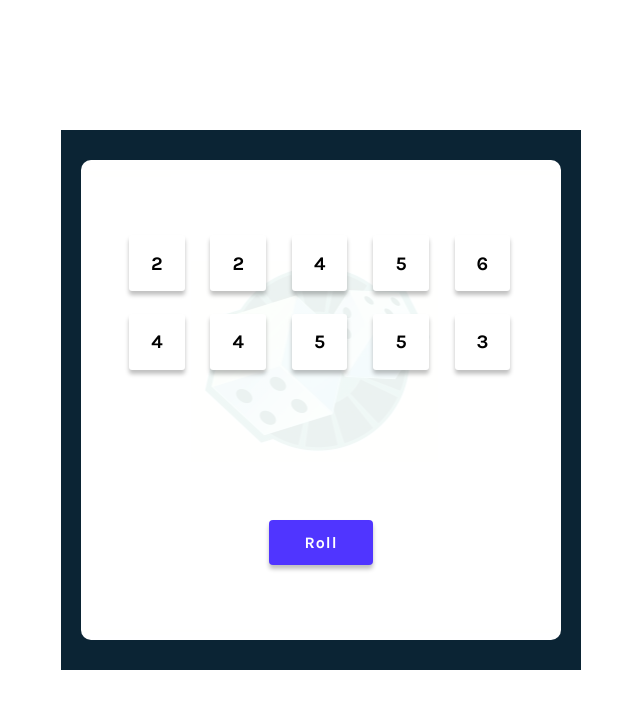
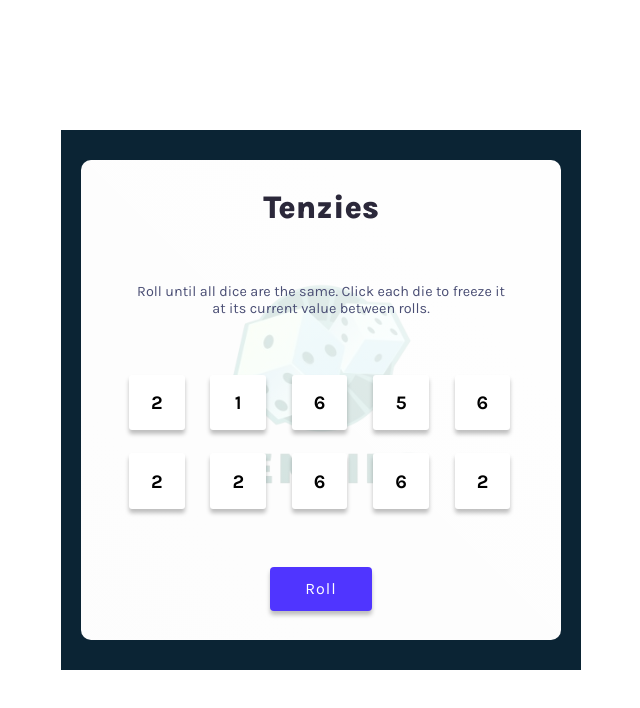
Before and after one commit to TeeHigh/Tenzies, a React (Vite) app in the folder tenzies-game/: page / in a window 1280 px wide. Shown: the top 708 px of the page, without its empty margins (319-959 px from the left). Built offline with nearby package versions, Linux system fonts and the light colour scheme.

Commit message:
Added confetti

```diff
--- a/tenzies-game/index.html
+++ b/tenzies-game/index.html
@@ -3,7 +3,9 @@
   <head>
     <meta charset="UTF-8" />
     <link rel="icon" type="image/svg+xml" href="./src/assets/Tenzies_logo2-removebg-preview.png" />
-    <link href="https://fonts.googleapis.com/css2?family=Inter&family=Karla:wght@700&display=swap" rel="stylesheet">
+    <link rel="preconnect" href="https://fonts.googleapis.com">
+  <link rel="preconnect" href="https://fonts.gstatic.com" crossorigin>
+  <link href="https://fonts.googleapis.com/css2?family=Karla:ital,wght@0,200..800;1,200..800&display=swap" rel="stylesheet">
     <meta name="viewport" content="width=device-width, initial-scale=1.0" />
     <title>Tenzies Game</title>
   </head>
--- a/tenzies-game/package.json
+++ b/tenzies-game/package.json
@@ -10,8 +10,10 @@
     "preview": "vite preview"
   },
   "dependencies": {
+    "@uidotdev/usehooks": "^2.4.1",
     "nanoid": "^5.0.5",
     "react": "^18.2.0",
+    "react-confetti": "^6.1.0",
     "react-dom": "^18.2.0"
   },
   "devDependencies": {
--- a/tenzies-game/src/App.jsx
+++ b/tenzies-game/src/App.jsx
@@ -1,44 +1,98 @@
-import { useState } from 'react'
+import { useState, useEffect } from 'react'
 import './style.css'
 import Die from './Die'
 import 'nanoid'
 import { nanoid } from 'nanoid'
+import Confetti from 'react-confetti'
+// import {useWindowSize} from '@uidotdev/usehooksdotdev/usehooks'
 
 function App() {
   const [diceArr, setDiceArr] = useState(allNewDice)
+  const [tenzies, setTenzies] = useState(false)
+  // const { width, height } = useWindowSize()
+  const width  = window.innerWidth
+  const height = window.innerHeight
+
+  function newDie(){
+    const randomNumber = Math.floor((Math.random() * 6) + 1)
+
+    const newDie = {
+      value: randomNumber,
+      isHeld: false,
+      id: nanoid()
+    }
+
+    return newDie
+  }
 
   function allNewDice(){
     const numberArr = []
 
     for (let i = 0; i < 10; i++){
-      const randomNumber = Math.floor((Math.random() * 6) + 1)
-      numberArr.push({
-        value: randomNumber,
-        isHeld: false,
-        id: nanoid()
-      })
+      numberArr.push(newDie())
     }
-
-    console.log(numberArr)
+    console.log("New dice")
     return numberArr
   }
 
+  function rollDice(){
+    setDiceArr(prev => prev.map(die => (
+      die.isHeld ? die : newDie()
+    )))
+  }
+
+  function holdDice(id){
+    setDiceArr(prev => prev.map(die => (
+      die.id === id ? {...die, isHeld: !die.isHeld} : die
+    )))
+  }
+
+  // function renderDice(){
+  //   return tenzies ? allNewDice() : rollDice()
+  // }
+
+useEffect(() => {
+
+  const allHeld = diceArr.every(element => element.isHeld);
+  const firstValue = diceArr[0].value;
+  const allSame = diceArr.every(element => element.value === firstValue);
+
+  if(allHeld && allSame){
+    setTenzies(true)
+  }
+  else{
+    setTenzies(false)
+  }
+
+  console.log(tenzies)
+
+}, [diceArr])
+
   return (
     <main>
+      {
+        tenzies &&
+        <Confetti
+          width={width}
+          height={height}
+        />
+      }
       <div className="outer-box">
         <div className="inner-box">
+            <h1 className="title">Tenzies</h1>
+            <p className="instructions">Roll until all dice are the same. Click each die to freeze it at its current value between rolls.</p>
           <div className="die-container">
             {
               diceArr.map(die =>
-                <Die value={die.value} isHeld={die.isHeld} key={die.id}/>
+                <Die value={die.value} isHeld={die.isHeld} key={die.id} holdDice={() => holdDice(die.id)}/>
               )
             }
           </div>
           <button
             className='roll-btn'
-            onClick={() => setDiceArr(allNewDice)}
+            onClick={() => tenzies ? allNewDice() : rollDice()}
           >
-              Roll
+              {tenzies ? "New Game" : "Roll" }
           </button>
         </div>
       </div>
--- a/tenzies-game/src/Die.jsx
+++ b/tenzies-game/src/Die.jsx
@@ -1,10 +1,11 @@
 import React from 'react'
 import './style.css'
 
-function Die({value}){
+function Die({value, isHeld, holdDice}){
+
     return (
         <div>
-            <div className="die">{value}</div>
+            <div className={isHeld ? "die is-held": "die"} onClick={holdDice}>{value}</div>
         </div>
     )
 }
--- a/tenzies-game/src/style.css
+++ b/tenzies-game/src/style.css
@@ -24,10 +24,24 @@ main{
   display: grid;
   place-items: center;
   background-image: linear-gradient(45deg,
-  rgba(70, 70, 70, 0.2),
-  rgba(100, 100, 100, 0.2)), url(./assets/Tenzies_logo2.png);
-  background-blend-mode: overlay;
+  rgba(255, 255, 255, 0.75),
+  rgba(255, 255, 255, 0.95)), url(./assets/Tenzies_logo-removebg-preview.png);
   background-position: center;
+  background-size: contain;
+}
+
+.title{
+  color: #2B283A;
+  font-weight: 800;
+}
+
+.instructions{
+  max-width: 80%;
+  text-align: center;
+  color: #4A4E74;
+  font-size: .9em;
+  /* font-family: 'Trebuchet MS', 'Lucida Sans Unicode', 'Lucida Grande', 'Lucida Sans', Arial, sans-serif; */
+  font-family: "Karla", sans-serif;
 }
 
 .die-container{
@@ -48,6 +62,9 @@ main{
   background-color: #fff;
   box-shadow: 0px 4px 4px rgba(0, 0, 0, 0.25);
   /* border: 1px solid red; */
+}
+.is-held{
+  background-color: #59E391;
 }
 .die:active{
   transform: scale(.98);
```
Also changed, not shown: 1 other file (tests, documents, lock files or other folders).
